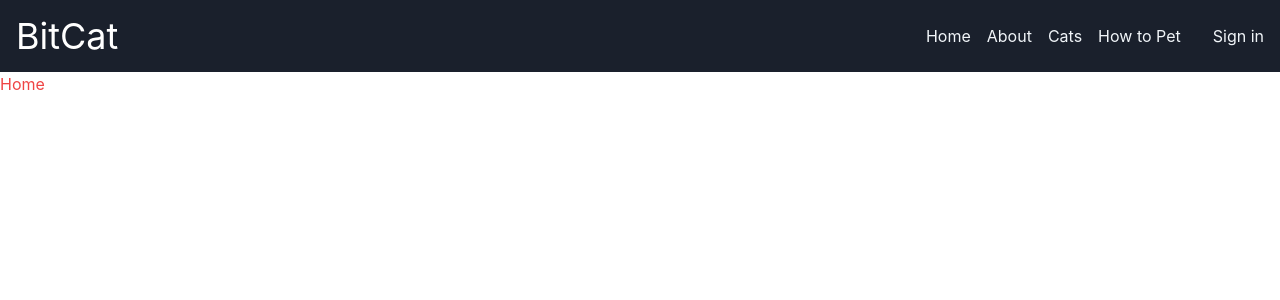
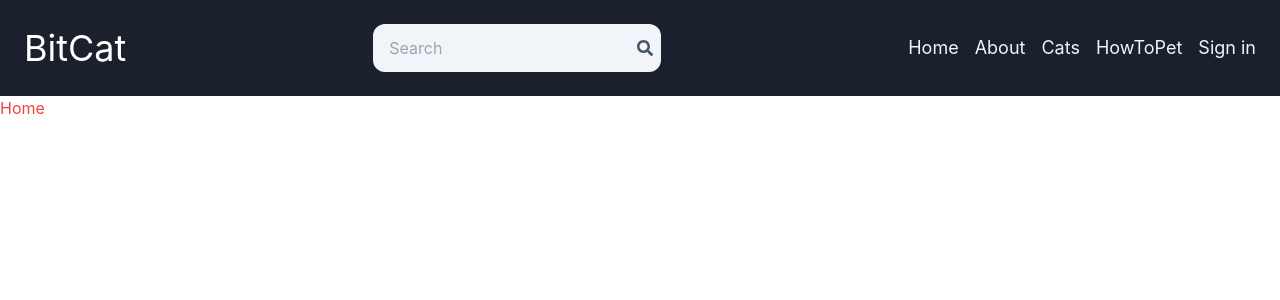
Before and after one commit to HelloArtty/BitCatWeb, a React (Vite) app in the folder FrontEnd/: page / in a window 1280 px wide. Shown: the top 300 px of the page. Built offline with nearby package versions, Linux system fonts and the light colour scheme; no server answers.

Commit message:
search bar

```diff
--- a/FrontEnd/src/components/Header.jsx
+++ b/FrontEnd/src/components/Header.jsx
@@ -1,64 +1,89 @@
-import React from 'react';
+import React, { useEffect, useState } from 'react';
+import { FaSearch } from 'react-icons/fa';
 import { useSelector } from 'react-redux';
-import { Link } from 'react-router-dom';
+import { Link, useNavigate } from 'react-router-dom';
 
 export default function Header() {
     const { currentUser } = useSelector((state) => state.user);
+    const [searchTerm, setSearchTerm] = useState('');
+    const navigate = useNavigate();
+
+    const handleSubmit = (e) => {
+        e.preventDefault();
+        const urlPrarams = new URLSearchParams(window.location.search);
+        urlPrarams.set('searchTerm', searchTerm);
+        const searchQuery = urlPrarams.toString();
+        navigate(`/search?${searchQuery}`);
+    };
+
+    useEffect(() => {
+        const urlParams = new URLSearchParams(location.search);
+        const searchTermFromUrl = urlParams.get('searchTerm');
+        if (searchTermFromUrl) {
+            setSearchTerm(searchTermFromUrl);
+        }
+    }, [location.search]
+    );
     return (
         <header className='bg-blue-1000' shadow-md>
-            <div className='flex justify-between items-center max-w-8xl mx-auto p-4'>
+            <div className='flex justify-between items-center max-w-8xl mx-auto p-6'>
                 <Link to='/'>
                     <h1 className='font-blod font-inter text-sm sm:text-xl flex flex-wrap'>
                         <span className='text-white text-4xl'>BitCat</span>
                     </h1>
                 </Link>
-                {/* <form className='bg-slate-100 ml-5 p-3 rounded-xl flex items-center'>
+                <form onSubmit={handleSubmit} className='bg-slate-100 ml-3 p-2 rounded-xl flex items-center'>
                     <input
                         type='text'
                         placeholder='Search'
-                        className='bg-transparent focus:outline-none w-24 sm:w-64'
+                        className='bg-transparent focus:outline-none w-24 sm:w-64 sm:w-120 px-2 py-1'
+                        value={searchTerm}
+                        onChange={(e) => setSearchTerm(e.target.value)}
                     />
-                    <FaSearch className='text-slate-600' />
-                </form> */}
-                <ul className='flex gap-4'>
+                    <button>
+                        <FaSearch className='text-slate-600' />
+                    </button>
+                </form>
+                <ul className='flex gap-4 text-m'>
                     <Link to='/'>
-                        <li className='font-inter ml-3 hidden sm:inline text-slate-100 hover:underline'>
+                        <li className='font-inter ml-3 hidden sm:inline text-slate-100 hover:underline text-lg'>
                             Home
                         </li>
                     </Link>
                     <Link to='/about'>
-                        <li className='font-inter  hidden sm:inline text-slate-100 hover:underline'>
+                        <li className='font-inter  hidden sm:inline text-slate-100 hover:underline text-lg'>
                             About
                         </li>
                     </Link>
                     <Link to='/cats'>
-                        <li className='font-inter  hidden sm:inline text-slate-100 hover:underline'>
+                        <li className='font-inter  hidden sm:inline text-slate-100 hover:underline text-lg'>
                             Cats
                         </li>
                     </Link>
                     <Link to='/how-to-pet'>
-                        <li className='font-inter  hidden sm:inline text-slate-100 hover:underline'>
-                            How to Pet
+                        <li className='font-inter  hidden sm:inline text-slate-100 hover:underline text-lg'>
+                            HowToPet
                         </li>
                     </Link>
-                    <Link to='/profile'>
-                        {currentUser ? (
-                            <span className='text-slate-100 hover:underline'>{currentUser.username}</span>
-                        ) : (
-                            <li className='text-slate-100 hover:underline'></li>
-                        )}
-                    </Link>
-                        <Link to='/profile'>
+                    <div className="flex items-center">
+                        <Link to='/profile' className="flex items-center">
+                            {currentUser ? (
+                                <span className='text-slate-100 hover:underline whitespace-nowrap mr-3 hidden sm:inline '>{currentUser.username}</span>
+                            ) : (
+                                <li className='text-slate-100 hover:underline'></li>
+                            )}
                             {currentUser ? (
                                 <img
-                                    className='rounded-full h-7 w-7 object-cover'
+                                    className='rounded-full h-7 w-7 mr-3 max-w-screen-lg object-cover sm:flex '
                                     src={currentUser.avatar}
                                     alt='profile'
                                 />
                             ) : (
-                                <li className=' text-slate-100 hover:underline'> Sign in</li>
+                                <li className='text-slate-100 hover:underline text-lg'>Sign in</li>
                             )}
                         </Link>
+                    </div>
+
                 </ul>
             </div>
         </header>
```
Also changed, not shown: 1 other file (tests, documents, lock files or other folders).
